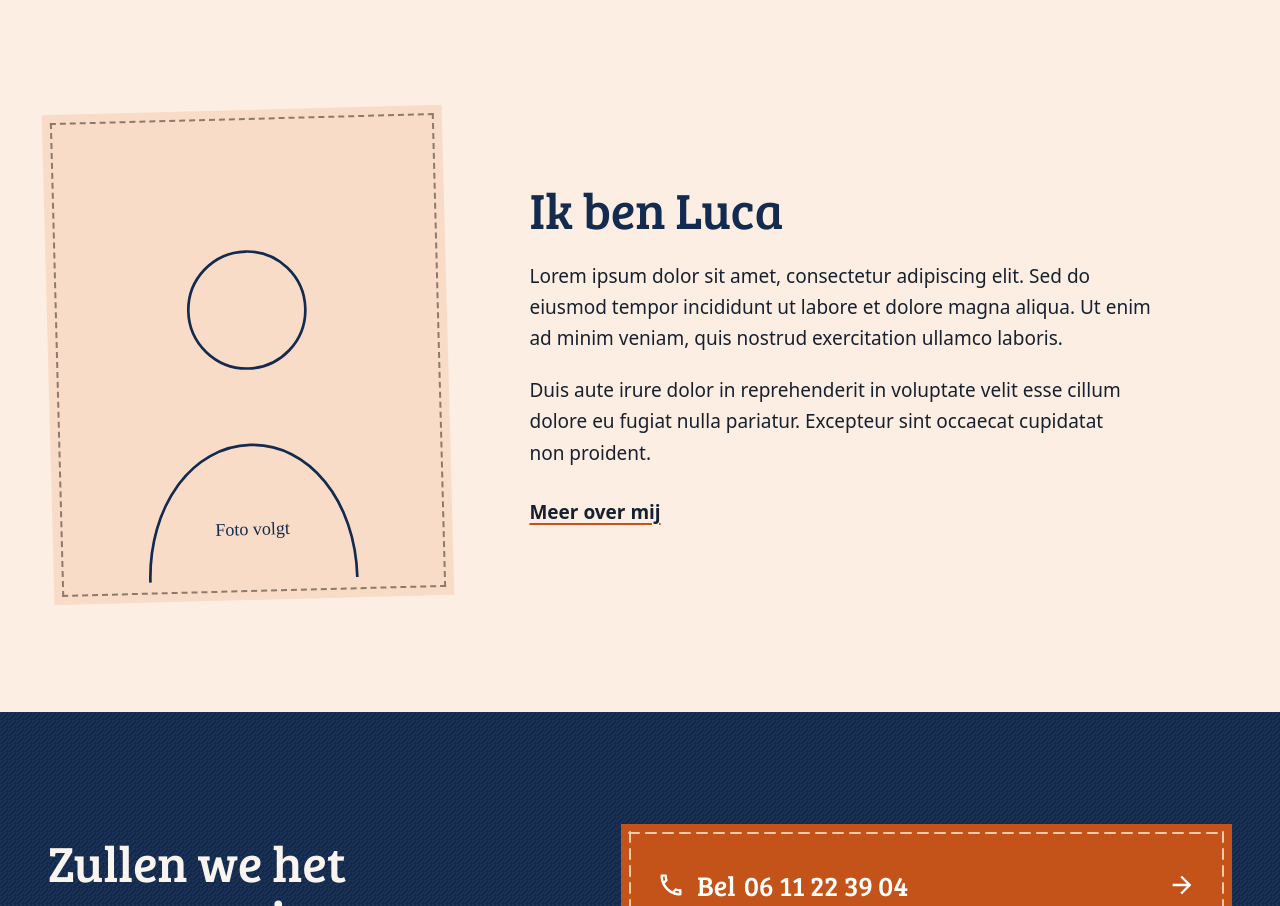
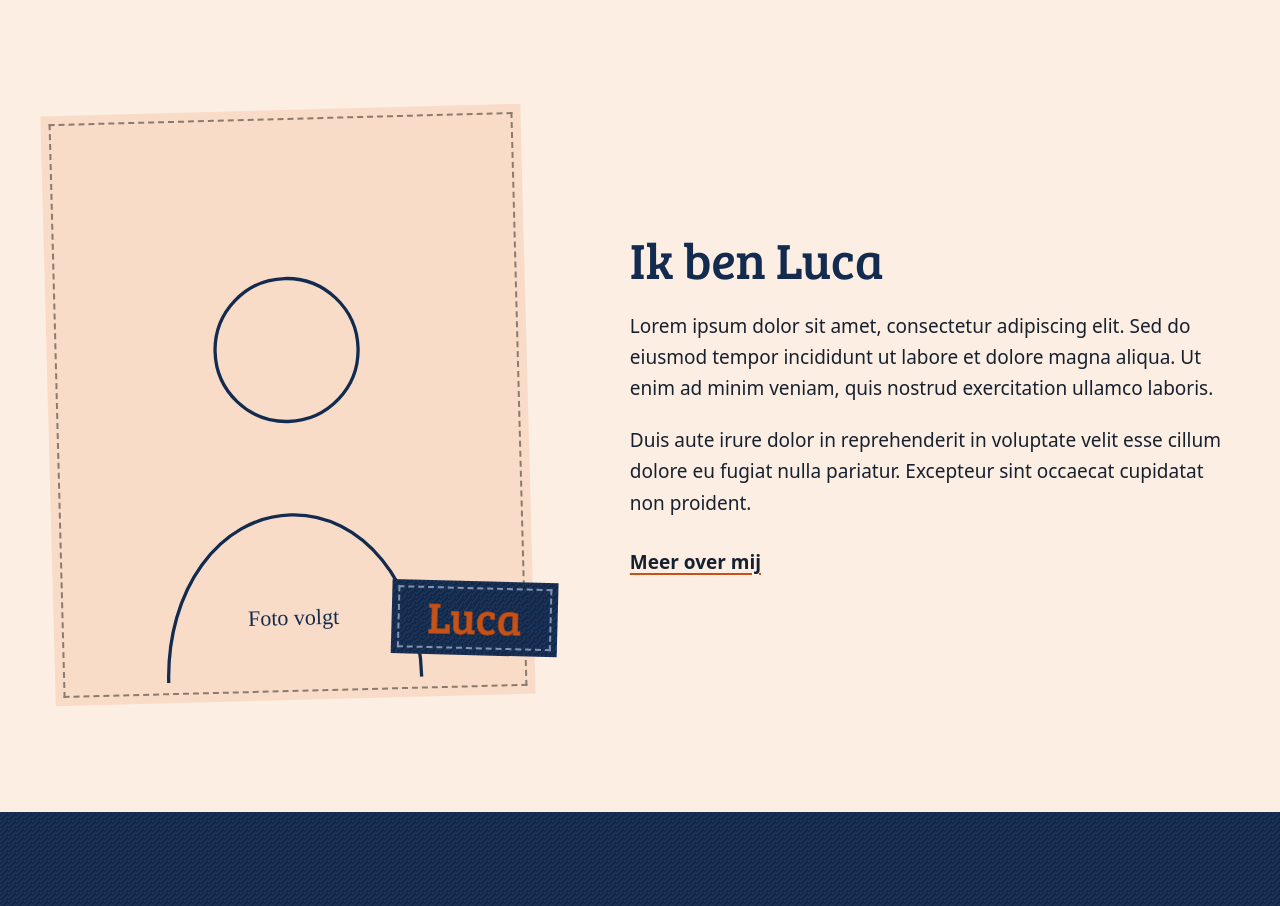
Before and after one commit to Lijcoesh/StudioLN-SiteV2, a React (Vite) app: page / in a window 1280 px wide. Shown: the part 3329-4235 px from the top of the page. Built offline with nearby package versions, Linux system fonts and the light colour scheme; a web font is replaced by a local one.

Commit message:
Add NameTape component and update HomeAbout layout for improved design

```diff
--- a/src/Modules/Home/Scenes/Home/Components/HomeAbout.tsx
+++ b/src/Modules/Home/Scenes/Home/Components/HomeAbout.tsx
@@ -6,6 +6,8 @@ import { navy, peach, peachSoft, stitchOnLight } from 'src/colors';
 import PageWidth from 'src/Components/PageWidth/PageWidth';
 import { paths } from 'src/Config/navigation';
 import portraitPlaceholder from 'src/Resources/Images/portrait-placeholder.svg';
+
+import NameTape from './NameTape';
 
 // Placeholderfoto en lorem ipsum op verzoek van Luca (10-11-2026), tot hij zijn eigen foto en tekst aanlevert.
 // Staat als openstaand punt in de launch-checklist.
@@ -19,18 +21,19 @@ const useStyles = makeStyles()(theme => ({
     },
     grid: {
         display: 'grid',
-        gridTemplateColumns: 'minmax(0, 4fr) minmax(0, 7fr)',
+        gridTemplateColumns: 'minmax(0, 5fr) minmax(0, 6fr)',
         columnGap: theme.spacing(10),
         alignItems: 'center',
         [theme.breakpoints.down('md')]: {
             gridTemplateColumns: '1fr',
-            rowGap: theme.spacing(5),
+            rowGap: theme.spacing(7),
         },
     },
-    // De foto zit op een opgestikt stuk perzik stof, licht scheef aangezet
+    // De foto zit groot op een opgestikt stuk perzik stof, licht scheef aangezet. Over de
+    // onderhoek is een naamband gestikt.
     photoFrame: {
         position: 'relative',
-        maxWidth: 400,
+        maxWidth: 480,
         padding: theme.spacing(2.5),
         backgroundColor: peach,
         transform: 'rotate(-1.5deg)',
@@ -42,7 +45,10 @@ const useStyles = makeStyles()(theme => ({
             pointerEvents: 'none',
         },
         [theme.breakpoints.down('md')]: {
-            maxWidth: 300,
+            maxWidth: 360,
+        },
+        [theme.breakpoints.down('sm')]: {
+            maxWidth: 'calc(100% - 24px)',
         },
     },
     photo: {
@@ -50,6 +56,13 @@ const useStyles = makeStyles()(theme => ({
         width: '100%',
         aspectRatio: '4 / 5',
         objectFit: 'cover',
+    },
+    nameTape: {
+        position: 'absolute',
+        zIndex: 1,
+        right: theme.spacing(-3),
+        bottom: theme.spacing(5),
+        transform: 'rotate(3deg)',
     },
     title: {
         color: navy,
@@ -80,6 +93,7 @@ export default function HomeAbout() {
                             alt="Plaatshouder: hier komt een foto van Luca"
                             className={classes.photo}
                         />
+                        <NameTape name="Luca" className={classes.nameTape} />
                     </Box>
                     <Box>
                         <Typography variant="h2" id="about-title" className={classes.title}>
--- /dev/null
+++ b/src/Modules/Home/Scenes/Home/Components/NameTape.tsx
@@ -0,0 +1,60 @@
+import { Box, Typography } from '@mui/material';
+import { makeStyles } from 'tss-react/mui';
+
+import { accent, accentHover, navy, stitchOnNavy } from 'src/colors';
+import canvasTwill from 'src/Resources/Textures/canvas-twill.svg';
+
+interface IProps {
+    name: string;
+    className?: string;
+}
+
+// Een naamband van marineblauw canvas, opgestikt, met de naam erop geborduurd in oranje draad,
+// zoals op een werkjas. Vastgestikt, dus zonder schaduw. De naam staat al in de kop, dus voor
+// schermlezers verborgen.
+const useStyles = makeStyles()(theme => ({
+    root: {
+        position: 'relative',
+        display: 'inline-block',
+        padding: theme.spacing(1.75, 4.5, 2),
+        backgroundColor: navy,
+        backgroundImage: `url("${canvasTwill}")`,
+        backgroundSize: '8px 8px',
+        '&::after': {
+            content: '""',
+            position: 'absolute',
+            inset: 6,
+            border: `2px dashed ${stitchOnNavy}`,
+            pointerEvents: 'none',
+        },
+        [theme.breakpoints.down('sm')]: {
+            padding: theme.spacing(1.25, 3.5, 1.5),
+        },
+    },
+    name: {
+        display: 'block',
+        fontFamily: theme.typography.h1.fontFamily,
+        fontSize: '2.75rem',
+        lineHeight: 1,
+        color: accent,
+        // Dichte borduursteek: de draad krijgt een iets donkerdere rand
+        WebkitTextStroke: `0.75px ${accentHover}`,
+        [theme.breakpoints.down('sm')]: {
+            fontSize: '2.125rem',
+        },
+    },
+}));
+
+export default function NameTape(props: IProps) {
+    const { name, className } = props;
+
+    const { classes, cx } = useStyles();
+
+    return (
+        <Box className={cx(classes.root, className)} aria-hidden>
+            <Typography component="span" className={classes.name}>
+                {name}
+            </Typography>
+        </Box>
+    );
+}
```
Also changed, not shown: 1 other file (tests, documents, lock files or other folders).
